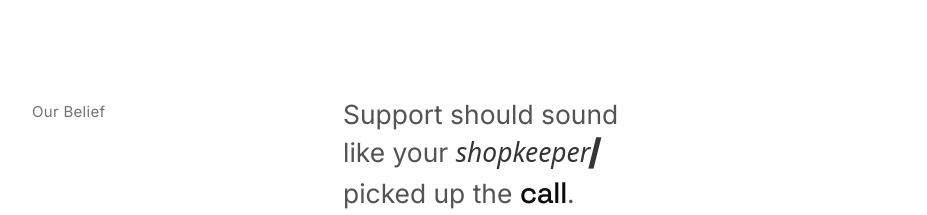
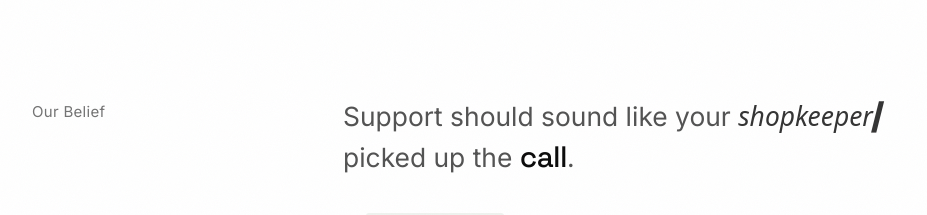
Before and after one commit to iam-saju/upthrust, a Next.js app: page / in a window 1280 px wide. Shown: the top 215 px of the page, without its empty margins (176-1103 px from the left). Built offline with nearby package versions, Linux system fonts and the light colour scheme; no server answers.

Commit message:
fix: prevent headline reflow by fixing rotating word width to 140px

```diff
--- a/src/app/page.tsx
+++ b/src/app/page.tsx
@@ -13,8 +13,7 @@ export default function Home() {
           <LabSection id="belief" label="Our Belief">
             <div>
               <h1 className="text-xl md:text-2xl lg:text-[1.65rem] font-normal text-neutral-600 leading-snug" style={{ fontFamily: 'var(--font-inter), -apple-system, BlinkMacSystemFont, "SF Pro Display", "Segoe UI", Roboto, Helvetica, Arial, sans-serif' }}>
-                Support should sound
-                <br />
+                Support should sound<br className="md:hidden" />
                 {" "}like your{" "}
                 <VoiceTyping
                   words={[
@@ -36,7 +35,7 @@ export default function Home() {
                   ]}
                   className="voice-layer--inline voice-layer--accent"
                 />
-                <br />
+                <br className="md:hidden" />
                 {" "}picked up the <span className="text-neutral-950 font-medium" style={{ fontFamily: 'var(--font-space-grotesk), "Helvetica Neue", Helvetica, Arial, sans-serif', fontSize: '1.12em', letterSpacing: '-0.02em' }}>call</span>.
               </h1>
               <div className="max-w-xl space-y-6 pt-8">
--- a/src/components/voice-typing.tsx
+++ b/src/components/voice-typing.tsx
@@ -109,14 +109,14 @@ export function VoiceTyping({
 
   if (isServer) {
     return (
-      <span aria-hidden className={`voice-layer ${className}`}>
+      <span aria-hidden className={`voice-layer ${className}`} style={{ display: 'inline-block', minWidth: '140px' }}>
         {words[0]}
       </span>
     );
   }
 
   return (
-    <span aria-hidden className={`voice-layer ${className}`}>
+    <span aria-hidden className={`voice-layer ${className}`} style={{ display: 'inline-block', minWidth: '140px' }}>
       {currentText}
       {currentText !== "" && <span className="voice-cursor">▎</span>}
     </span>
```
